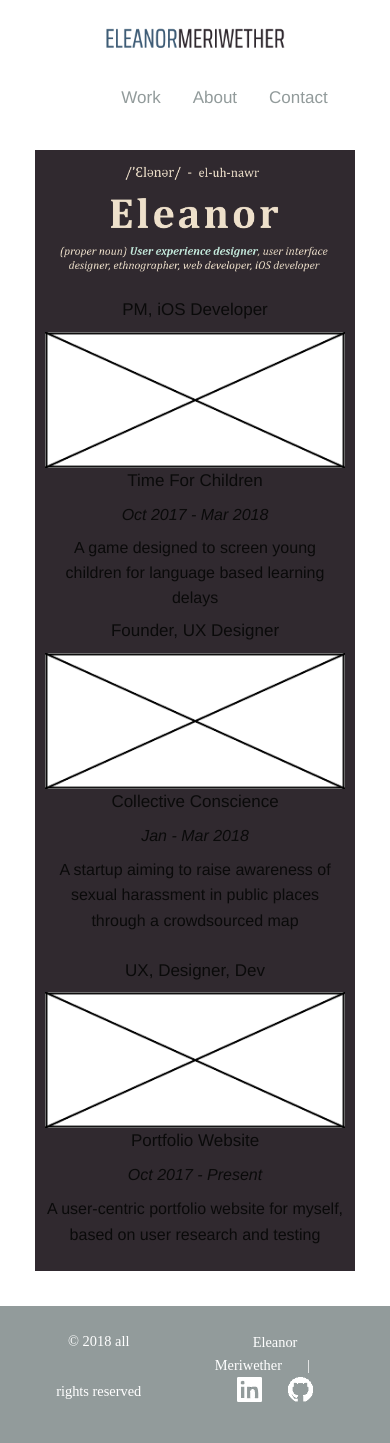
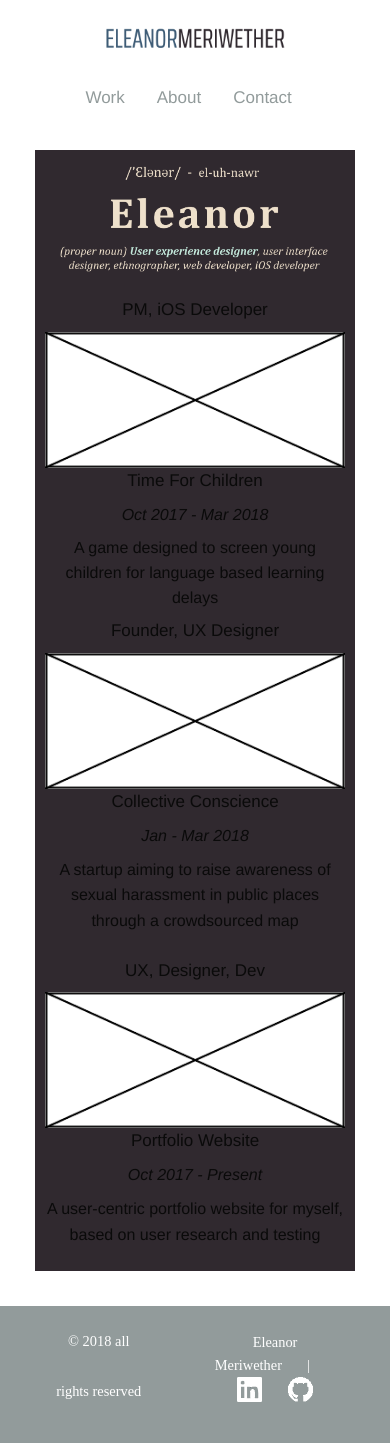
Before and after one commit to emeriwether/emeriwether.github.io, a Jekyll site: the page built from index.html, in a window 390 px wide. Built offline with Jekyll 4.4.1, drawn with Linux system fonts in a browser that asks for light colours; some web fonts are replaced.

Commit message:
reduce margin around nav for small screens

```diff
--- a/css/app.css
+++ b/css/app.css
@@ -8,7 +8,7 @@
     }
 
     nav {
-        margin: 0 25%;
+        margin: 0 15%;
     }
 
     article {
```
